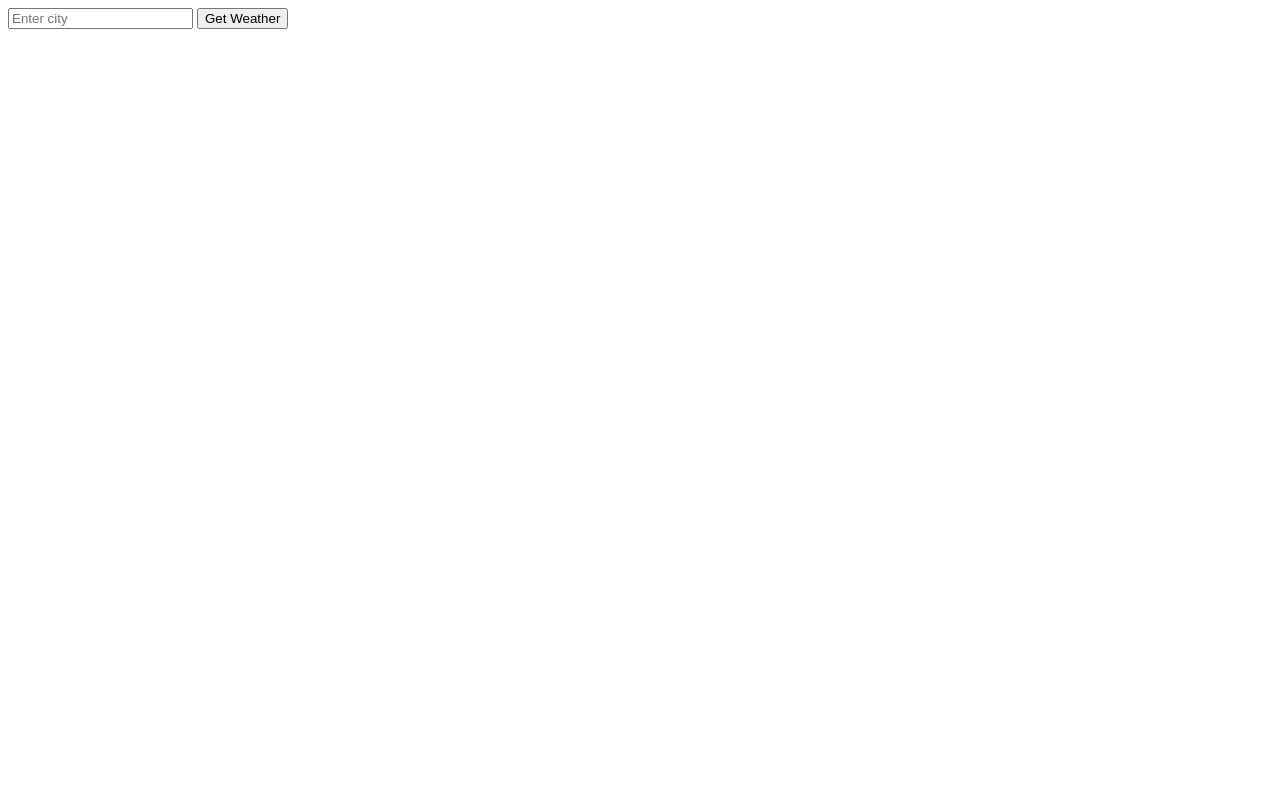
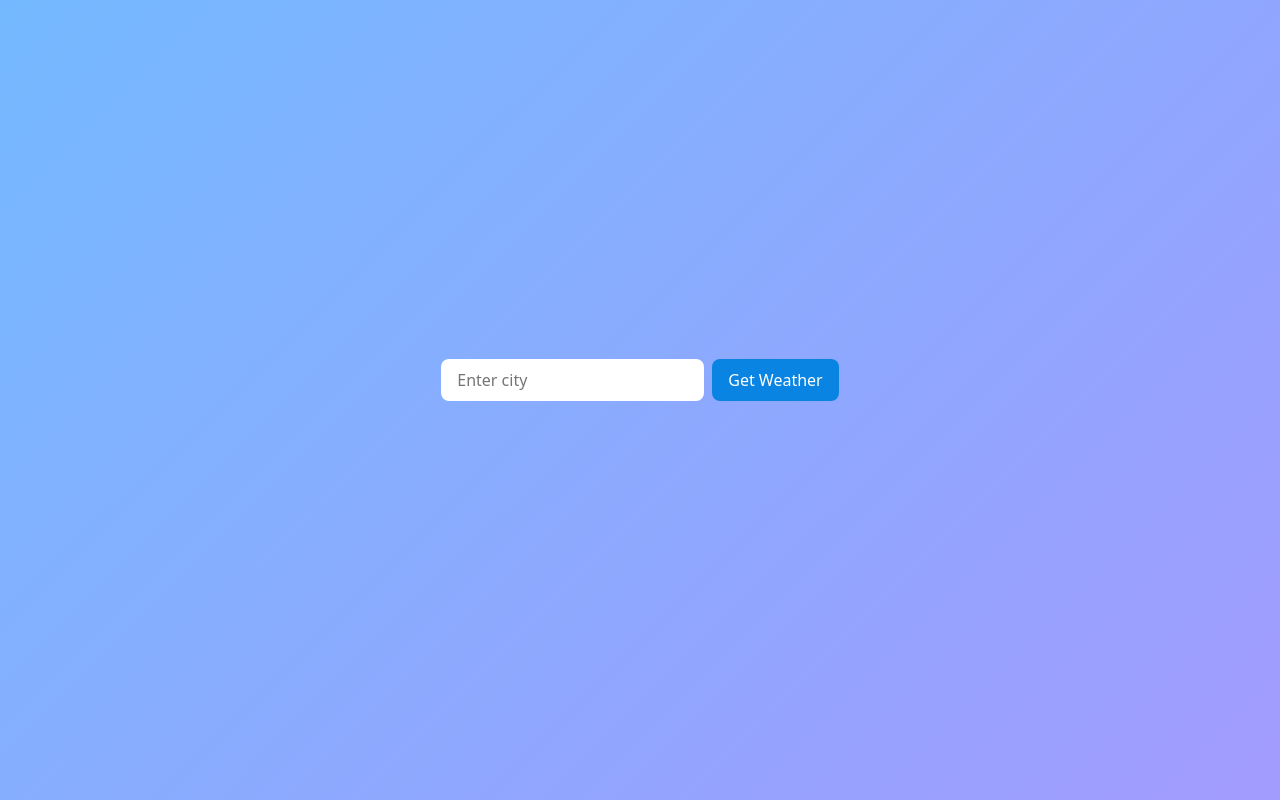
Before and after one commit to alexdumitruu/odin-weather-app, a plain HTML site: page index.html in a window 1280 px wide. Drawn offline with Linux system fonts and the light colour scheme.

Commit message:
todo: step 5

```diff
--- a/index.html
+++ b/index.html
@@ -8,11 +8,11 @@
   </head>
   <body>
     <div>
-      <input id="cityInput" type="text" placeholder="Enter city" />
-      <button id="getWeatherBtn">Get Weather</button>
+      <input id="city-input" type="text" placeholder="Enter city" />
+      <button id="get-weather-btn">Get Weather</button>
     </div>
 
-    <div id="weatherResult"></div>
+    <div id="weather-result"></div>
     <script src="/script.js"></script>
   </body>
 </html>
--- a/script.js
+++ b/script.js
@@ -1,9 +1,9 @@
+const input = document.querySelector('#city-input');
+const btn = document.querySelector('#get-weather-btn');
 const apiKey = "UWYE9TZNLDLF2G4FMR7PPBCU4";
 
 async function fetchWeatherLocation(location) {
-    const url = fetch(
-    `https://weather.visualcrossing.com/VisualCrossingWebServices/rest/services/timeline/${location}?key=${apiKey}=json&unitGroup=metric`
-  )
+    const url = `https://weather.visualcrossing.com/VisualCrossingWebServices/rest/services/timeline/${location}?key=${apiKey}&contentType=json&unitGroup=metric`;
     const response = await fetch(url);
     if (!response.ok) throw new Error("Network response was not ok");
     return await response.json();
@@ -11,9 +11,22 @@ async function fetchWeatherLocation(location) {
 
 async function getRelevantInfo(cityName) {
     try {
-        const data =  await fetchWeatherLocation(cityName);
-
+        const data =  await fetchWeatherLocation(cityName);;
+        const dataObj = new Object({
+            location: data.resolvedAddress,
+            currentConditionsObj: data.currentConditions,
+            daysArr: data.days,
+            description: data.description,
+        });
+        return dataObj;
     } catch (error) {
         console.error(error);
     }
 }
+
+btn.addEventListener('click', () => {
+    const location = input.value;
+    const dataObj = getRelevantInfo(location);
+
+    console.log(dataObj);
+});
--- a/styles.css
+++ b/styles.css
@@ -0,0 +1,55 @@
+* {
+  box-sizing: border-box;
+  margin: 0;
+  padding: 0;
+  font-family: system-ui, sans-serif;
+}
+
+body {
+  height: 100vh;
+  background: linear-gradient(135deg, #74b9ff, #a29bfe);
+  display: flex;
+  justify-content: center;
+  align-items: center;
+  flex-direction: column;
+  color: #fff;
+}
+
+div:first-of-type {
+  display: flex;
+  gap: 0.5rem;
+  margin-bottom: 1.5rem;
+}
+
+#city-input {
+  padding: 0.6rem 1rem;
+  border: none;
+  border-radius: 0.5rem;
+  font-size: 1rem;
+  min-width: 200px;
+  outline: none;
+}
+
+#get-weather-btn {
+  padding: 0.6rem 1rem;
+  border: none;
+  border-radius: 0.5rem;
+  background: #0984e3;
+  color: #fff;
+  font-size: 1rem;
+  cursor: pointer;
+  transition: background 0.3s ease;
+}
+
+#get-weather-btn:hover {
+  background: #74b9ff;
+}
+
+/* result section */
+#weather-result {
+  margin-top: 1rem;
+  text-align: center;
+  font-size: 1.2rem;
+  line-height: 1.6rem;
+  max-width: 300px;
+}
```
